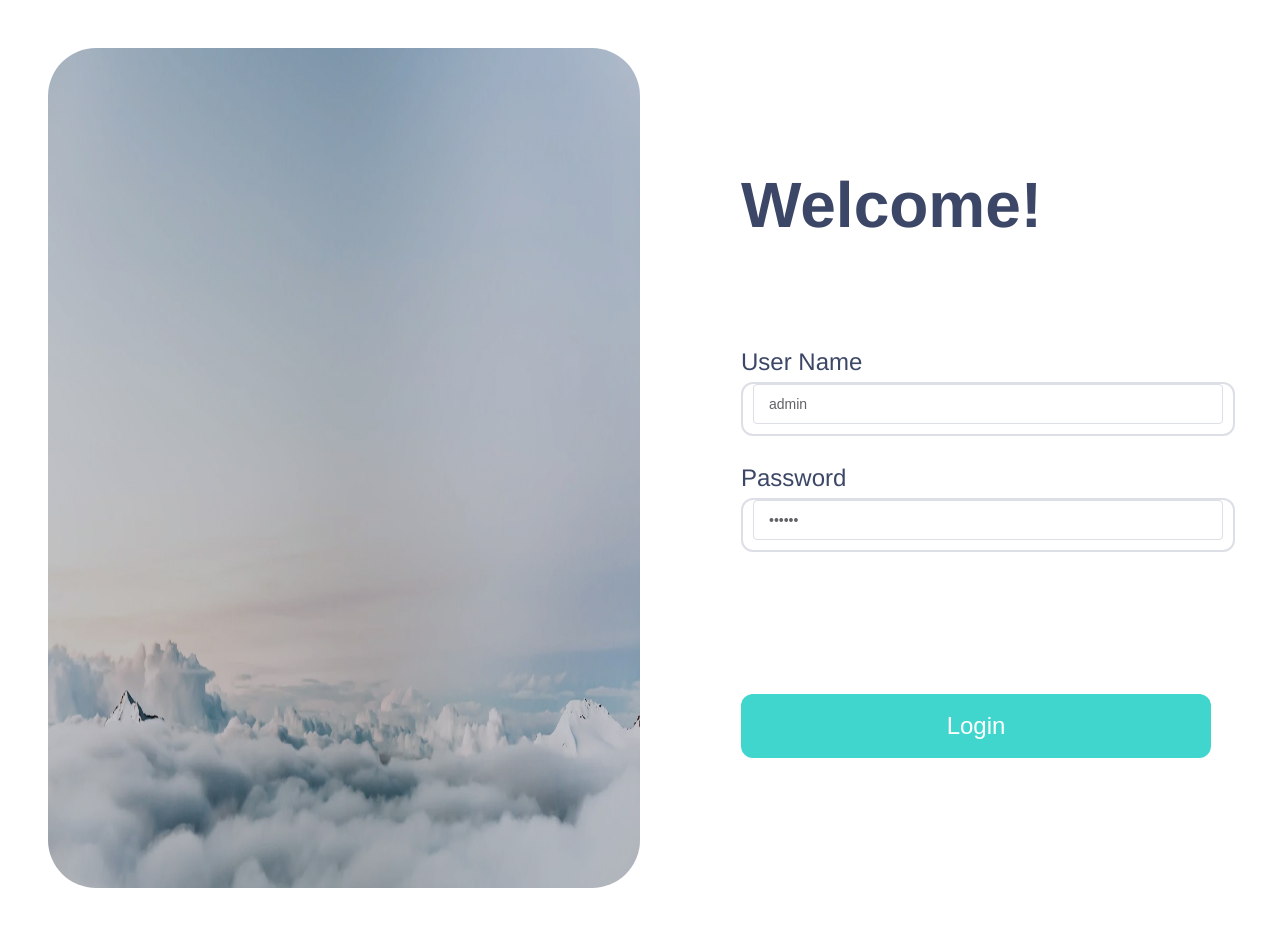
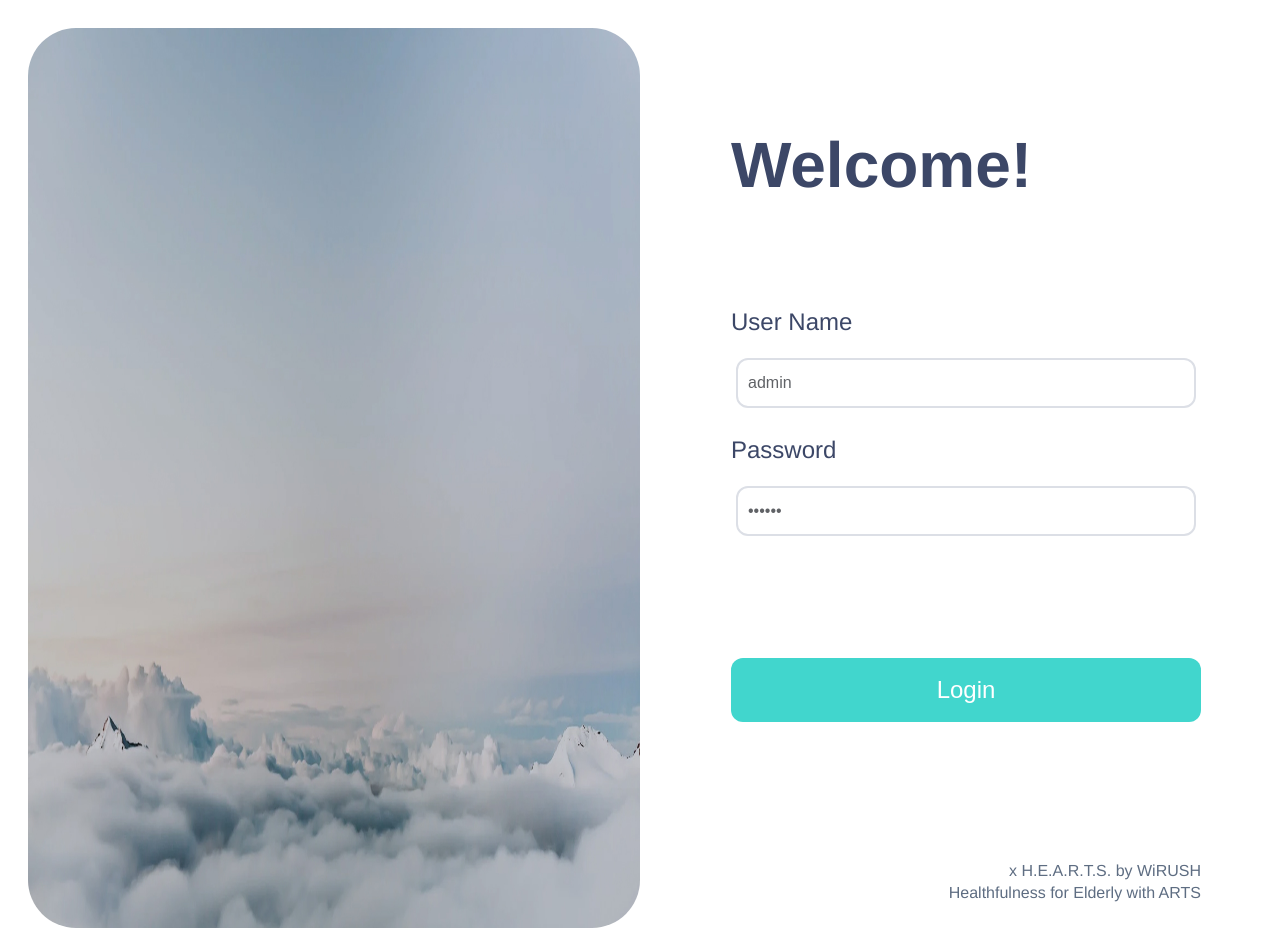
Before and after one commit to LiteZhang/julia-garden, a Vue app: page /login in a window 1280 px wide. Built offline with nearby package versions, Linux system fonts and the light colour scheme.

Commit message:
fix the login ui

```diff
--- a/package.json
+++ b/package.json
@@ -12,6 +12,7 @@
     "core-js": "^3.6.5",
     "element-plus": "^1.0.2-beta.48",
     "element-ui": "^2.15.2",
+    "style-loader": "^2.0.0",
     "vue": "^3.0.0",
     "vue-router": "4.0.8"
   },
@@ -23,6 +24,7 @@
     "babel-eslint": "^10.1.0",
     "eslint": "^6.7.2",
     "eslint-plugin-vue": "^7.0.0",
+    "sass-loader": "^12.1.0",
     "svg-sprite-loader": "^6.0.7"
   },
   "eslintConfig": {
--- /dev/null
+++ b/src/assets/scss/style.scss
@@ -0,0 +1 @@
+$bg:red;
--- a/src/views/Login.vue
+++ b/src/views/Login.vue
@@ -10,58 +10,36 @@
           :rules="rules"
           ref="login"
           label-width="0px"
-          class="input-layout"
-        >
+          class="input-layout" >
           <span class="welcome-title">Welcome! </span>
           <el-form-item
             prop="username"
             style="display: flex; flex-direction: column">
-            <!-- <el-input v-model="param.username" placeholder="username"> -->
             <span class="username">User Name</span>
             <el-input
               class="input-style"
               v-model="param.username"
-              placeholder="username"          />
+              placeholder="username"
+              clearable />
           </el-form-item>
           <el-form-item prop="password">
+            <div style="display: flex;  flex-direction: row;">
             <span class="passsword">Password</span>
+             <!-- <button type="password" @click="switchVisibility">show / hide</button> -->
+            </div>
             <el-input
               class="input-style"
-              type="password"
+              :type="passwordFieldType"
               v-model="param.password"
-            />
+              clearable />
           </el-form-item>
           <button class="login-btn">Login</button>
+
         </el-form>
+         <span style="margin-top:140px;  text-align: right; color: #5E6D82; font-size: 16px;">x H.E.A.R.T.S. by WiRUSH </span>
+         <span style="margin-top:4px;  text-align: right; margin-bottom: 20px; color: #5E6D82; font-size: 16px;">Healthfulness for Elderly with ARTS</span>
       </div>
     </div>
-    <!-- <div class="ms-login">
-            <div class="ms-title">管理系统</div>
-            <el-form :model="param" :rules="rules" ref="login" label-width="0px" class="ms-content">
-                <el-form-item prop="username">
-                    <el-input v-model="param.username" placeholder="username">
-                        <template #prepend>
-                            <el-button icon="el-icon-user"></el-button>
-                        </template>
-                    </el-input>
-                </el-form-item>
-                <el-form-item prop="password">
-                    <el-input
-                        type="password"
-                        placeholder="password"
-                        v-model="param.password"
-                        @keyup.enter="submitForm()">
-                        <template #prepend>+
-                            <el-button icon="el-icon-lock"></el-button>
-                        </template>
-                    </el-input>
-                </el-form-item>
-                <div class="login-btn">
-                    <el-button type="primary" @click="submitForm()">登录</el-button>
-                </div>
-                <p class="login-tips">Tips : 用户名和密码随便填。</p>
-            </el-form>
-        </div> -->
   </div>
 </template>
 
@@ -73,11 +51,12 @@ export default {
         username: "admin",
         password: "123123",
       },
+       passwordFieldType: "password",
       rules: {
         username: [
-          { required: true, message: "请输入用户名", trigger: "blur" },
+          { required: true, message: "Please input the  account ", trigger: "blur" },
         ],
-        password: [{ required: true, message: "请输入密码", trigger: "blur" }],
+        password: [{ required: true, message: "Please input the  password", trigger: "blur" }],
       },
     };
   },
@@ -91,14 +70,17 @@ export default {
     submitForm() {
       this.$refs.login.validate((valid) => {
         if (valid) {
-          this.$message.success("登录成功");
+          this.$message.success("Login Success");
           localStorage.setItem("ms_username", this.param.username);
           this.$router.push("/");
         } else {
-          this.$message.error("请输入账号和密码");
+          this.$message.error(" Please input the account and the password");
           return false;
         }
       });
+    },
+    switchVisibility() {
+      this.passwordFieldType = this.passwordFieldType === "password" ? "text" : "password";
     },
   },
 };
@@ -108,14 +90,14 @@ export default {
 .login-wrap {
   position: relative;
   width: 100%;
-  height: 920px;
+  height: 940px;
   background-color: #fff;
   display: flex;
   flex-direction: row;
 }
 .logo-img {
   flex: 1;
-  padding: 40px 40px;
+  padding: 20px 20px;
   /* background-image: url(../assets/img/login-bg.jpg); */
 }
 .logo-input {
@@ -127,7 +109,7 @@ export default {
 
 .input-layout {
   width: 470px;
-  height: 100%;
+  /* height: 100%; */
   display: flex;
   flex-direction: column;
   justify-content: left;
@@ -143,7 +125,7 @@ export default {
 .welcome-title {
   text-align: left;
   width: 100%;
-  margin-top: 160px;
+  margin-top: 120px;
   font-weight: bold;
   font-size: 64px;
 }
@@ -152,10 +134,10 @@ export default {
   text-align: left;
   width: 100%;
   font-size: 24px;
-   margin-top: 100px;
+  margin-top: 100px;
 }
 
-.input-style {
+.input-style  .el-input__inner {
   margin-top: 16px;
   outline-style: none;
   border: 2px solid #dcdfe6;
@@ -164,6 +146,17 @@ export default {
   height: 50px;
   padding: 0 10px;
   font-size: 16px;
+}
+
+/* .input-layout .el-input__suffix{
+ width: 30px;
+ height: 30px;
+} */
+.input-layout .el-input__clear{
+ margin-top: 20px;
+ margin-right: 10px;
+ width: 30px;
+ height: 30px;
 }
 
 .passsword {
@@ -180,16 +173,16 @@ export default {
   color: #fff;
   font-size: 24px;
   border-radius: 12px;
-  margin-top: 120px;
+  margin-top: 100px;
   border: 1px solid transparent;
 }
 
-.el-form-item__content{
- display: flex;
+.el-form-item__content {
+  display: flex;
   flex-direction: column;
 }
 
-.input-style{
+.input-style {
   margin-top: 0px;
 }
 /* .password-input {
--- a/vue.config.js
+++ b/vue.config.js
@@ -22,4 +22,11 @@ module.exports = {
       .end();
 
   },
+  css: {
+    loaderOptions: {
+        sass: {
+            prependData: `@import "~@/assets/scss/style.scss";`
+        }
+    }
+  },
 };
```
Also changed, not shown: 1 other file (tests, documents, lock files or other folders).
